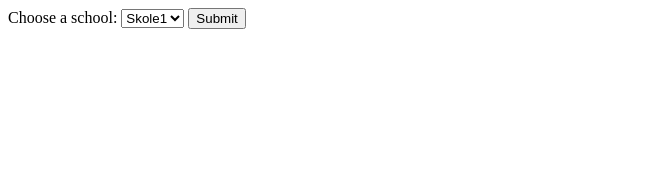
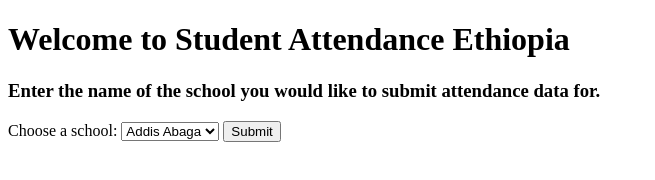
Before and after one commit to vetlelg/innovation-camp-website, a plain HTML site: page index.html in a window 1280 px wide. Shown: the whole page, without its empty margins (0-655 px from the left). Drawn offline with Linux system fonts and the light colour scheme.

Commit message:
Update index.html

```diff
--- a/index.html
+++ b/index.html
@@ -6,11 +6,13 @@
   <link rel="stylesheet" href="stylesheet.css">
 </head>
   <body>
+      <h1>Welcome to Student Attendance Ethiopia</h1>
+      <h3>Enter the name of the school you would like to submit attendance data for.</h3>
     <form action="/LinkNesteSide">
       <label for="Schools">Choose a school:</label>
       <select id="Schools" name="Schools">
-        <option value="skole1">Skole1</option>
-        <option value="skole2">Skole2</option>
+        <option value="skole1">Addis Abaga</option>
+        <option value="skole2">Bahir Dar</option>
       </select>
       <input type="submit"
     </form>
```
